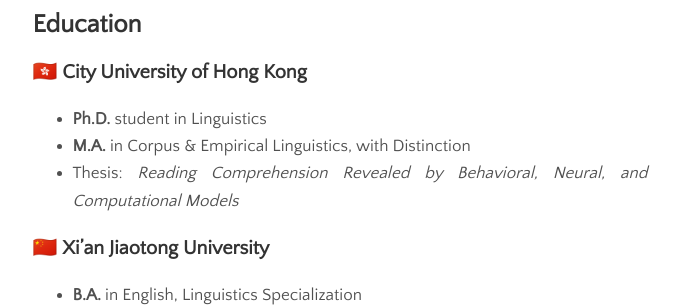
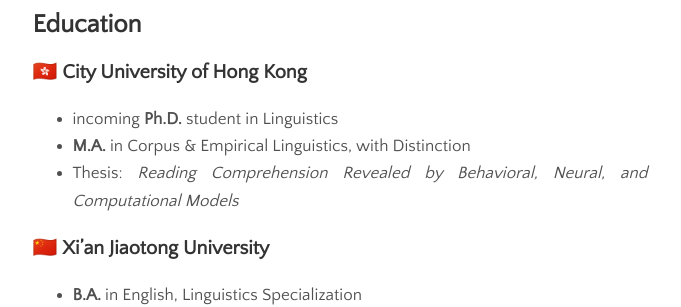
Before and after one commit to zhengwuma/zhengwuma.github.io, a Jekyll site: the page built from menu/about.md, in a window 1280 px wide. Shown: the part 341-648 px from the top of the page, without its empty margins (300-981 px from the left). Built offline with Jekyll 4.4.1, drawn with Linux system fonts in a browser that asks for light colours.

Commit message:
Update about.md

```diff
--- a/menu/about.md
+++ b/menu/about.md
@@ -7,7 +7,7 @@ permalink: /about
 
 ## Education
 ### 🇭🇰 City University of Hong Kong
-- __Ph.D.__ student in Linguistics
+- incoming __Ph.D.__ student in Linguistics
 - __M.A.__ in Corpus & Empirical Linguistics, with Distinction
 - Thesis: _Reading Comprehension Revealed by Behavioral, Neural, and Computational Models_
 
```
